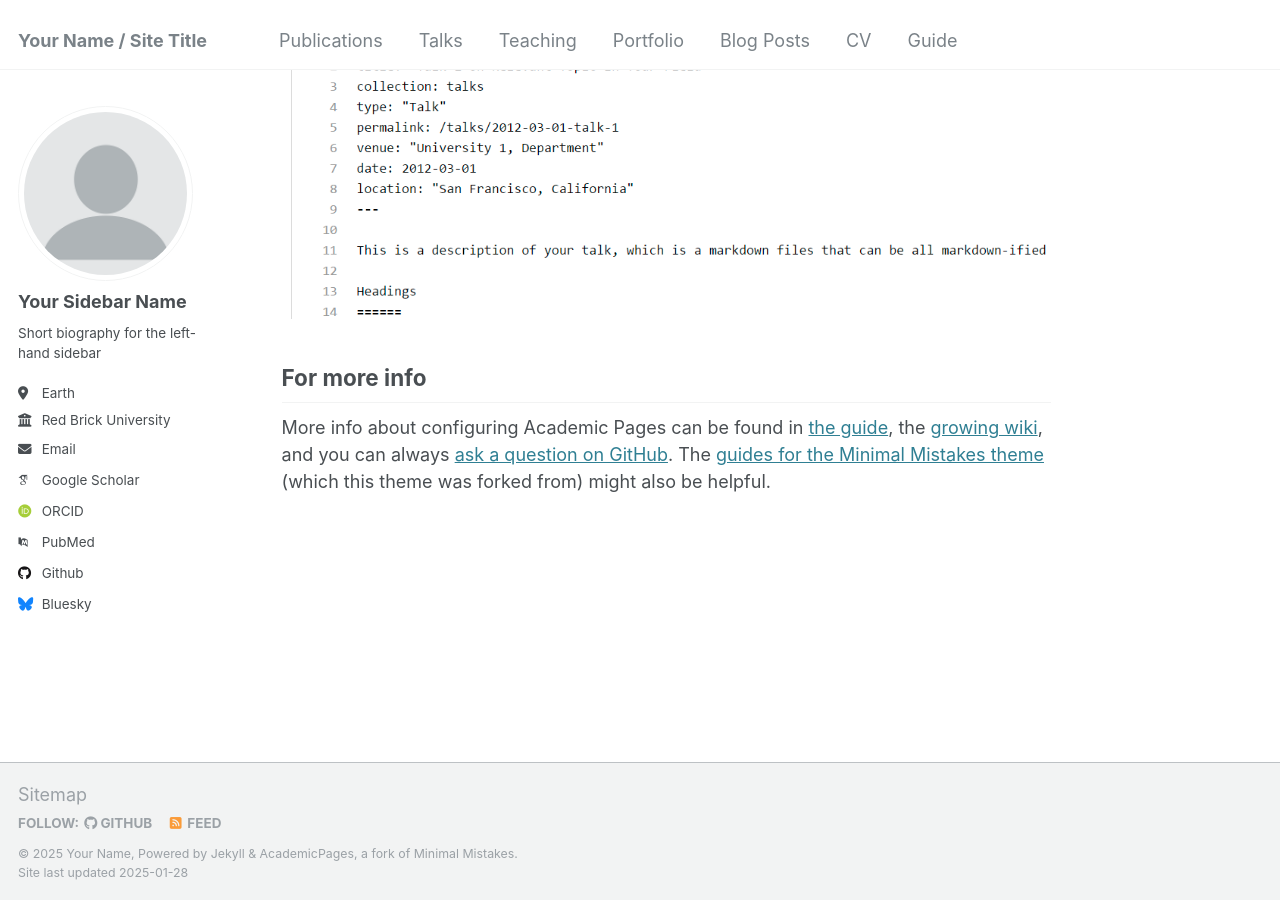
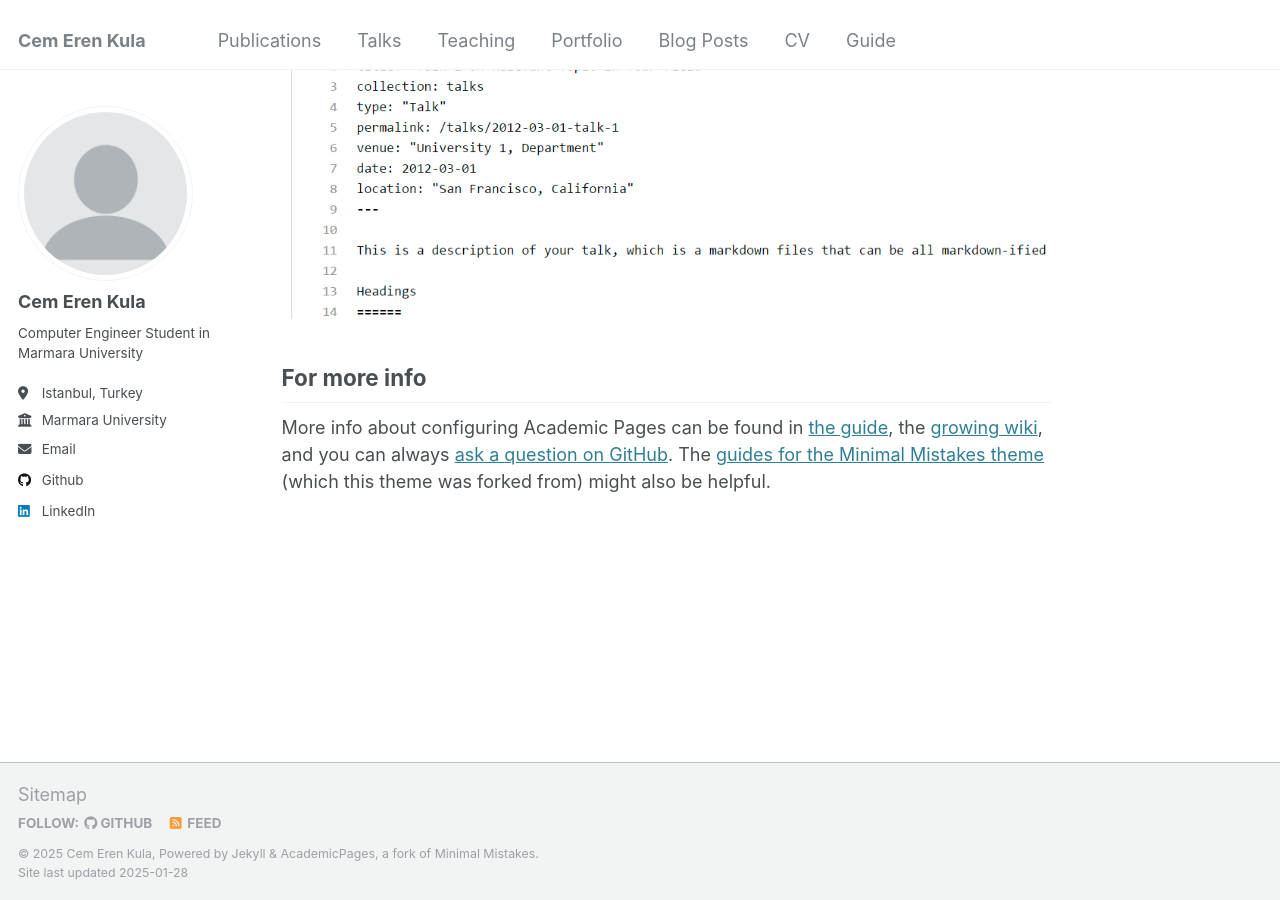
Before and after one commit to cemerenkula/cemerenkula.github.io, a Jekyll site: the page built from _pages/about.md, in a window 1280 px wide and 900 px high, scrolled down 2643 px. Built offline with Jekyll 4.4.1, drawn with Linux system fonts in a browser that asks for light colours; some web fonts are replaced.

Commit message:
Small Changes

```diff
--- a/_config.yml
+++ b/_config.yml
@@ -8,11 +8,11 @@
 
 # Basic Site Settings
 locale                   : "en-US"
-title                    : "Your Name / Site Title"
+title                    : "Cem Eren Kula"
 title_separator          : "-"
-name                     : &name "Your Name"
+name                     : &name "Cem Eren Kula"
 description              : &description "personal description"
-url                      : https://academicpages.github.io # the base hostname & protocol for your site e.g. "https://[your GitHub username].github.io"
+url                      : https://cemerenkula.github.io # the base hostname & protocol for your site e.g. "https://[your GitHub username].github.io"
 baseurl                  : "" # the subpath of your site, e.g. "/blog"
 repository               : "academicpages/academicpages.github.io"
 
@@ -22,21 +22,21 @@ repository               : "academicpages/academicpages.github.io"
 author:
   # Biographic information
   avatar           : "profile.png"
-  name             : "Your Sidebar Name"
+  name             : "Cem Eren Kula"
   pronouns         : # example: "she/her"
-  bio              : "Short biography for the left-hand sidebar"
-  location         : "Earth"
-  employer         : "Red Brick University"
+  bio              : "Computer Engineer Student in Marmara University"
+  location         : "Istanbul, Turkey"
+  employer         : "Marmara University"
   uri              : # URL
-  email            : "none@example.org"
+  email            : "cemerenkula@gmail.com"
 
   # Academic websites
   arxiv            : # URL - Update with the correct link to your profile
-  googlescholar    : "https://scholar.google.com/citations?user=PS_CX0AAAAAJ"
+  googlescholar    : # "https://scholar.google.com/citations?user=PS_CX0AAAAAJ"
   impactstory      : # URL
-  orcid            : "http://orcid.org/yourorcidurl"
+  orcid            : # "http://orcid.org/yourorcidurl"
   semantic         : # URL
-  pubmed           : "https://www.ncbi.nlm.nih.gov/pubmed/?term=john+snow"
+  pubmed           : # "https://www.ncbi.nlm.nih.gov/pubmed/?term=john+snow"
   researchgate     : # URL
   scopus           : # URL
 
@@ -44,12 +44,12 @@ author:
   bitbucket        : # Username - Update with your username on the site
   codepen          : # Username
   dribbble         : # Username
-  github           : "academicpages"
+  github           : "cemerenkula" # Username
   kaggle           : # Username
   stackoverflow    : # User number or user number and name (i.e., use "1" or "1/jeff-atwood")
 
   # Social media
-  bluesky          : "bsky.app" # Replace this with you Bluesky username
+  bluesky          : # "bsky.app" # Replace this with you Bluesky username
   facebook         : # Username
   flickr           : # Username
   foursquare       : # Username
@@ -58,7 +58,7 @@ author:
   keybase          : # Username
   instagram        : # Username
   lastfm           : # Username
-  linkedin         : # Username
+  linkedin         : "cemerenkula"
   mastodon         : # URL
   medium           : # URL
   pinterest        : # Username
--- a/_data/authors.yml
+++ b/_data/authors.yml
@@ -1,9 +1,9 @@
 # Authors
 
 Name Name:
-  name        : "Name Name"
-  uri         : "http://name.com"
-  email       : "name@name.com"
+  name        : "Cem Eren Kula"
+  uri         : "http://cemerenkula.com"
+  email       : "cemerenkula@gmail.com"
   bio         : "This is the first name."
   avatar      : "bio-photo-2.jpg"
   twitter     : "name"
```
